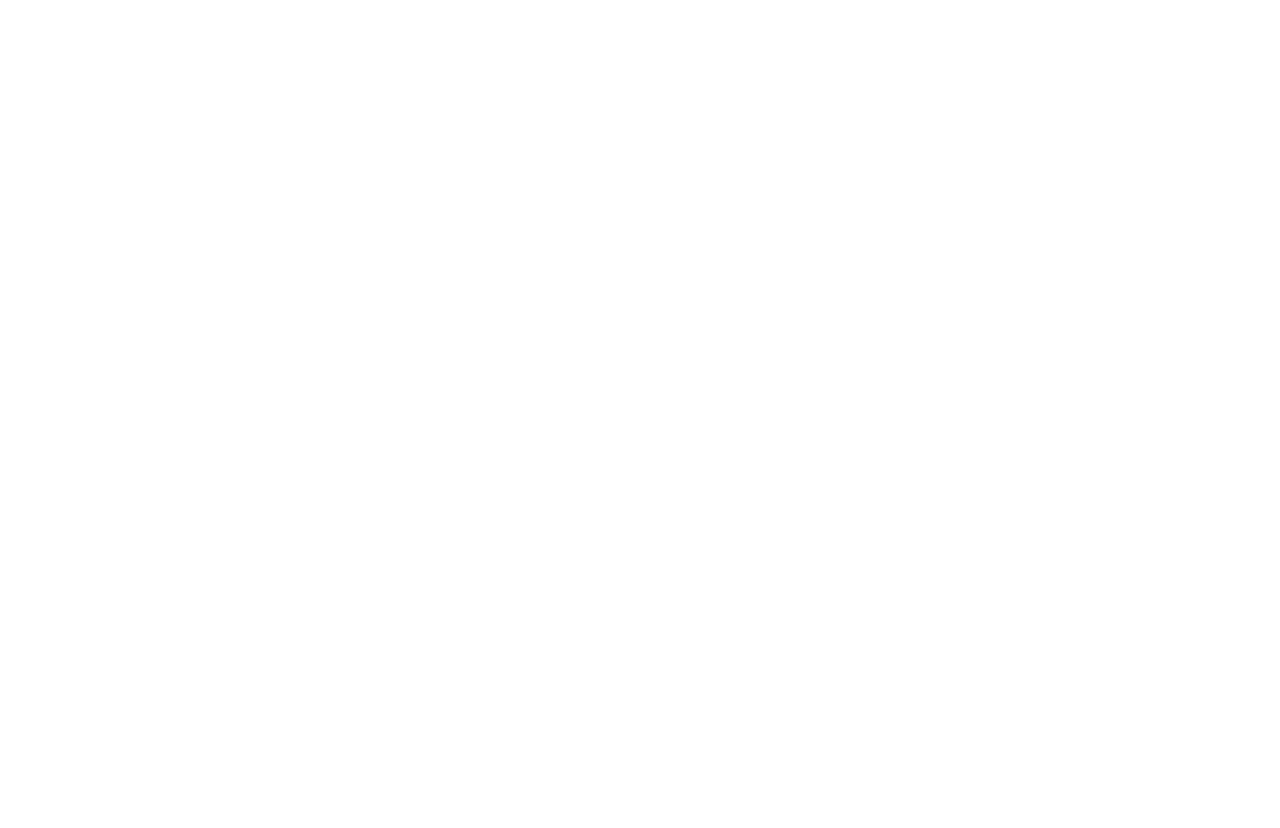
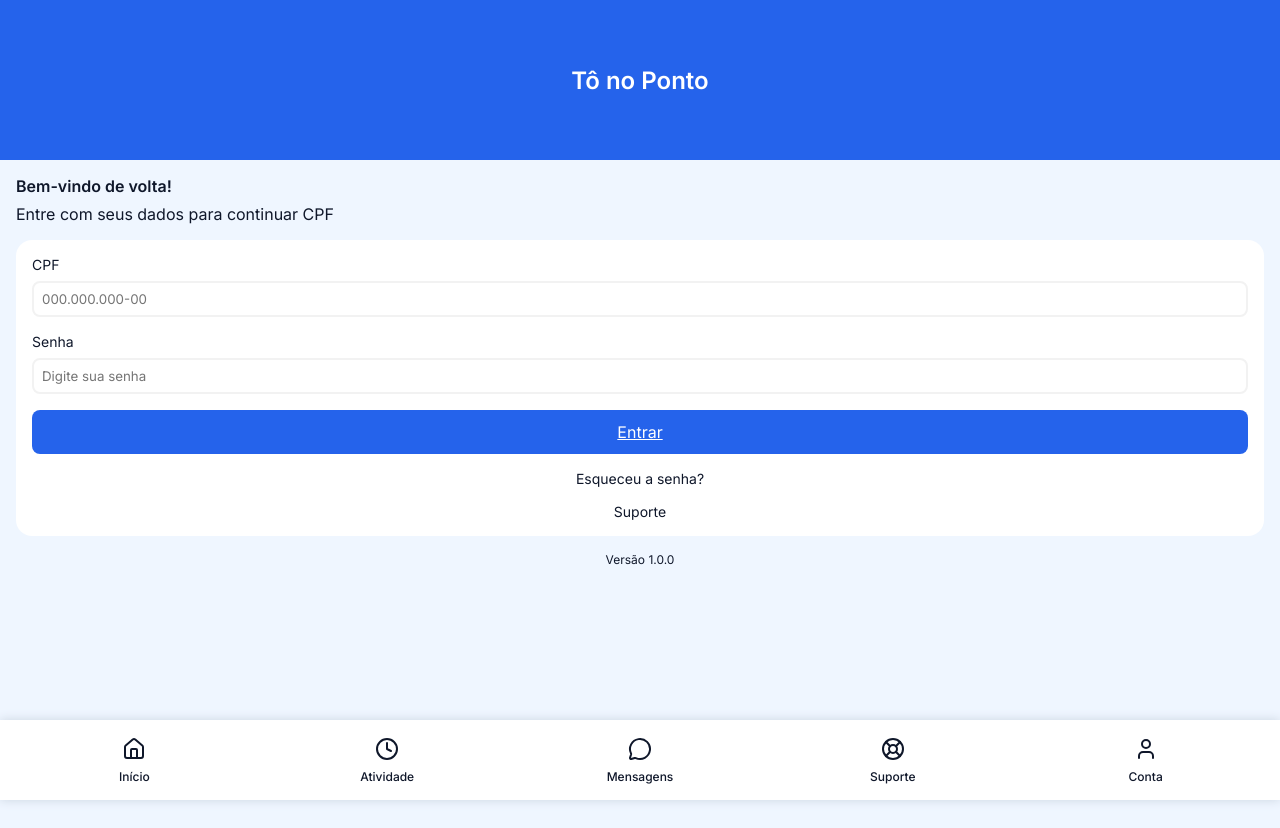
Before and after one commit to QuartetoRidiculo/app-to-no-ponto, a website: page html/login.html in a window 1280 px wide. Before the commit the page ends 800 px from the top, so only its background shows below. Drawn offline with nearby package versions, Linux system fonts and the light colour scheme.

Commit message:
feat: add login page

```diff
--- a/html/login.html
+++ b/html/login.html
@@ -3,22 +3,44 @@
   <head>
     <meta charset="UTF-8" />
     <meta name="viewport" content="width=device-width, initial-scale=1.0" />
+    <link rel="stylesheet" href="../styles/login.css" />
+    <link rel="stylesheet" href="../styles/main.css" />
     <link
       rel="shortcut icon"
       href="../image/Icons/Favicon_do_Rato.png"
       type="image/x-icon"
     />
+    <script src="../js/main.js" type="module" defer></script>
     <title>TôNoPonto</title>
     <script src="https://unpkg.com/lucide@latest/dist/umd/lucide.js"></script>
     <script src="https://unpkg.com/lucide@latest"></script>
   </head>
 
   <body>
+    <header>
+      <h1>Tô no Ponto</h1>
+    </header>
     <main>
-      <section>
-        <!-- Aqui ficará o código -->
-      </section>
+      <div class="hero">
+        <h2>Bem-vindo de volta!</h2>
+        <p>Entre com seus dados para continuar CPF</p>
+      </div>
+      <form>
+        <div>
+          <label for="cpf">CPF</label>
+          <input type="text" placeholder="000.000.000-00" id="cpf" />
+        </div>
+        <div>
+          <label for="password">Senha</label>
+          <input type="password" placeholder="Digite sua senha" id="password" />
+        </div>
+        <a href="index.html">Entrar</a>
+        <p>Esqueceu a senha?</p>
+        <span> <i data-lucide=""></i>Suporte</span>
+      </form>
+      <p class="version"> Versão 1.0.0</p>
     </main>
+    <nav id="nav-bar"></nav>
     <script src="https://unpkg.com/lucide@latest"></script>
     <script>
       lucide.createIcons();
--- /dev/null
+++ b/styles/login.css
@@ -0,0 +1,88 @@
+/* #2563EB → Primária (botões, ícones ativos, marca principal)
+#1E40AF → Secundária (hover, foco, estados ativos)
+#EFF6FF → Fundo (background geral, cards, áreas claras)
+#0F172A → Texto (principal, títulos, contraste alto)
+#3B82F6 → Acento (links, detalhes chamativos, highlights)
+#CBD5E1 → Neutra (bordas, divisórias, elementos sutis) */
+
+header {
+    background-color: #2563EB;
+    color: white;
+    height: 160px;
+    display: flex;
+    align-items: center;
+    justify-content: center;
+}
+
+main {
+   min-height: calc(100vh - 212px);
+    padding: 16px;
+    display: flex;
+    flex-direction: column;
+    gap: 16px;
+}
+
+.hero {
+    display: flex;
+    flex-direction: column;
+    gap: 8px;
+}
+
+h1 {
+    font-size: 24px;
+}
+
+h2 {
+    font-size: 16px;
+}
+
+form {
+    display: flex;
+    flex-direction: column;
+    gap: 16px;
+    background-color: white;
+    padding: 16px;
+    border-radius: 16px;
+}
+
+form div {
+    display: flex;
+    flex-direction: column;
+    gap: 8px;
+}
+
+label {
+    font-size: 14px;
+}
+
+input {
+    padding: 8px;
+    background-color: transparent;
+    border-radius: 8px;
+    border: 2px solid #f2f2f2;
+}
+
+form a {
+    background-color: #2563EB;
+    color: white;
+    padding: 12px;
+    border: none;
+    border-radius: 8px;
+    font-size: 16px;
+    cursor: pointer;
+    text-align: center;
+}
+
+form p {
+    text-align: center;
+    font-size: 14px;
+}
+form span {
+    text-align: center;
+    font-size: 14px;
+}
+
+.version {
+    text-align: center;
+    font-size: 12px;
+}
```
Also changed, not shown: html/index.html (+1 -1 lines).
